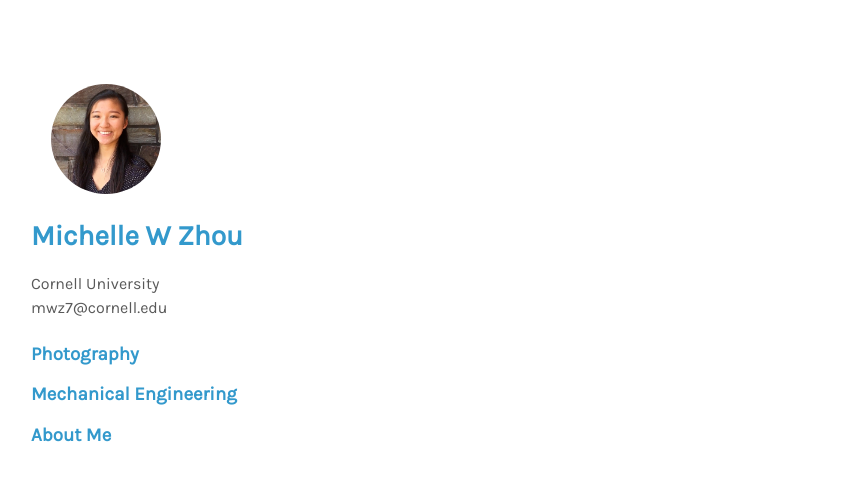
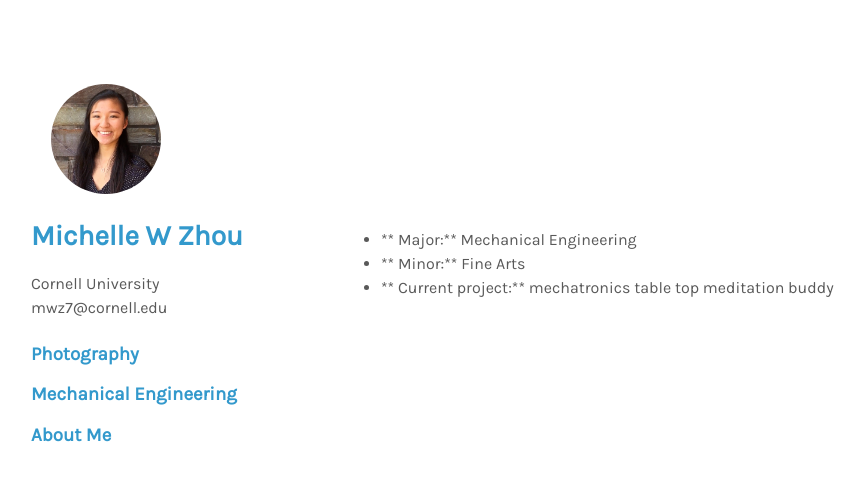
Before and after one commit to mwz724/mwz724.github.io, a Jekyll site: the page built from about.md, in a window 1280 px wide. Shown: the top 481 px of the page, without its empty margins (129-994 px from the left). Built offline with Jekyll 4.4.1, drawn with Linux system fonts in a browser that asks for light colours; nearby versions of some CDN libraries; a style sheet for code colours, icons or effects is not loaded.

Commit message:
Update about.md

```diff
--- a/about.md
+++ b/about.md
@@ -3,3 +3,13 @@ title: About Me
 layout: homepage
 permalink: /about
 ---
+<br>
+<br>
+<br>
+<br>
+<br>
+<br>
+
+- ** Major:** Mechanical Engineering
+- ** Minor:** Fine Arts
+- ** Current project:** mechatronics table top meditation buddy
```
